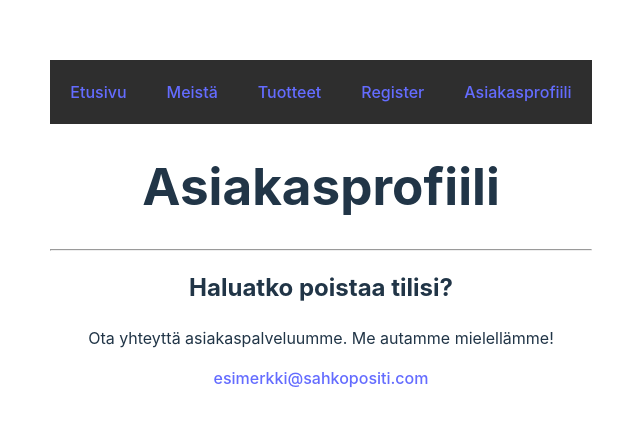
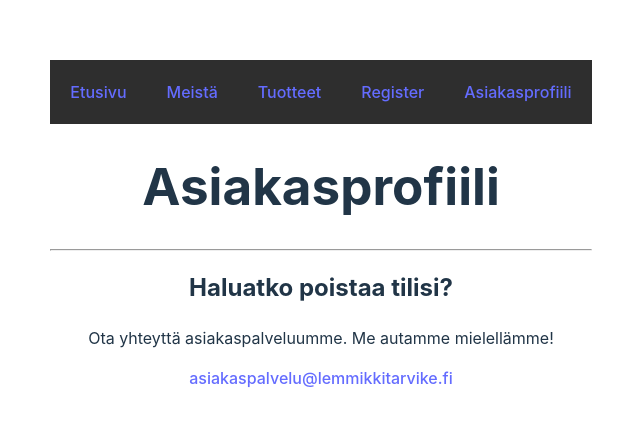
Before and after one commit to SyntaxSynergy/k24TiimiNROFrontEnd, a React (Vite) app in the folder varasto/: page /AsiakasProfiili in a window 1280 px wide. Shown: the part 175-602 px from the top of the page, without its empty margins (319-959 px from the left). Built offline with nearby package versions, Linux system fonts and the light colour scheme.

Commit message:
sähköposti muutettu samaksi joka on Meista sivulla

```diff
--- a/varasto/src/components/AsiakasProfiili.jsx
+++ b/varasto/src/components/AsiakasProfiili.jsx
@@ -6,7 +6,7 @@ function AsiakasProfiili() {
         <hr />
         <h2>Haluatko poistaa tilisi?</h2>
         <p>Ota yhteyttä asiakaspalveluumme. Me autamme mielellämme!</p>
-        <a href="mailto:esimerkki@sahkopositi.com">esimerkki@sahkopositi.com</a>
+        <a href="mailto:asiakaspalvelu@lemmikkitarvike.fi">asiakaspalvelu@lemmikkitarvike.fi</a>
       </div>
     );
   }
```
